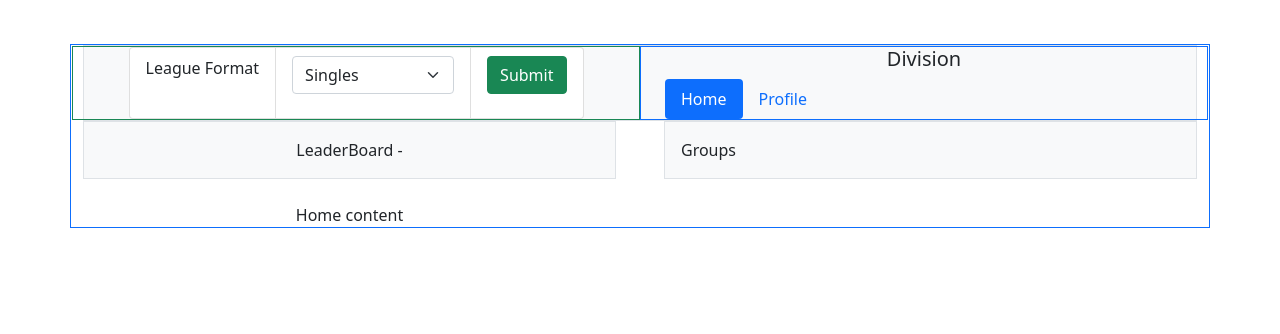
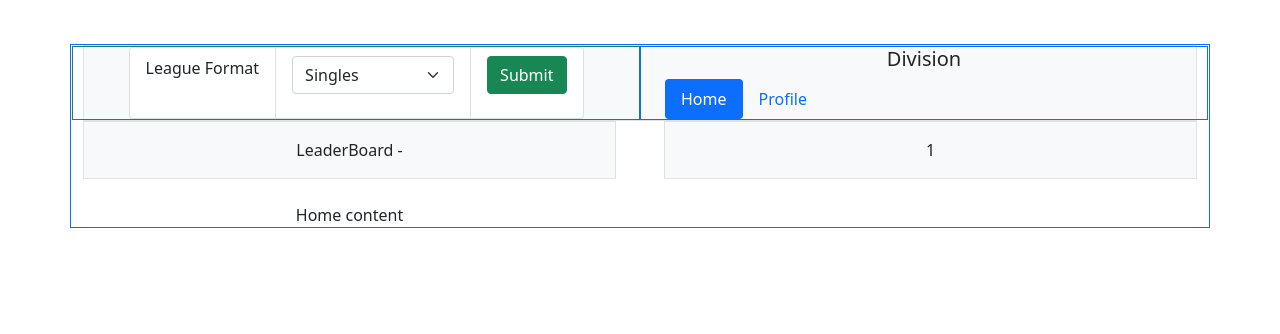
Before and after one commit to HarshaNyshadham/TPL, a Flask app: template templates/test.html in a window 1280 px wide. Shown: the part 56-390 px from the top of the page. Run offline with Flask 3, Linux system fonts and the light colour scheme; the template is opened without the code that fills it, so the values that code supplies are empty; some libraries are stand-ins or nearby versions.

Commit message:
Update test.html

```diff
--- a/templates/test.html
+++ b/templates/test.html
@@ -53,7 +53,12 @@
          </div>
      </div>
      <div class="col">
-      <div class="p-3 border bg-light">Groups</div>
+      <div class="p-3 border bg-light">
+         <div class="tab-content" id="myTabContent" style="text-align: center;">
+            <div class="tab-pane fade show active" id="home" role="tabpanel" aria-labelledby="home-tab">1</div>
+            <div class="tab-pane fade" id="profile" role="tabpanel" aria-labelledby="profile-tab">2</div>
+         </div>
+      </div>
      </div>
    </div>
 
```
